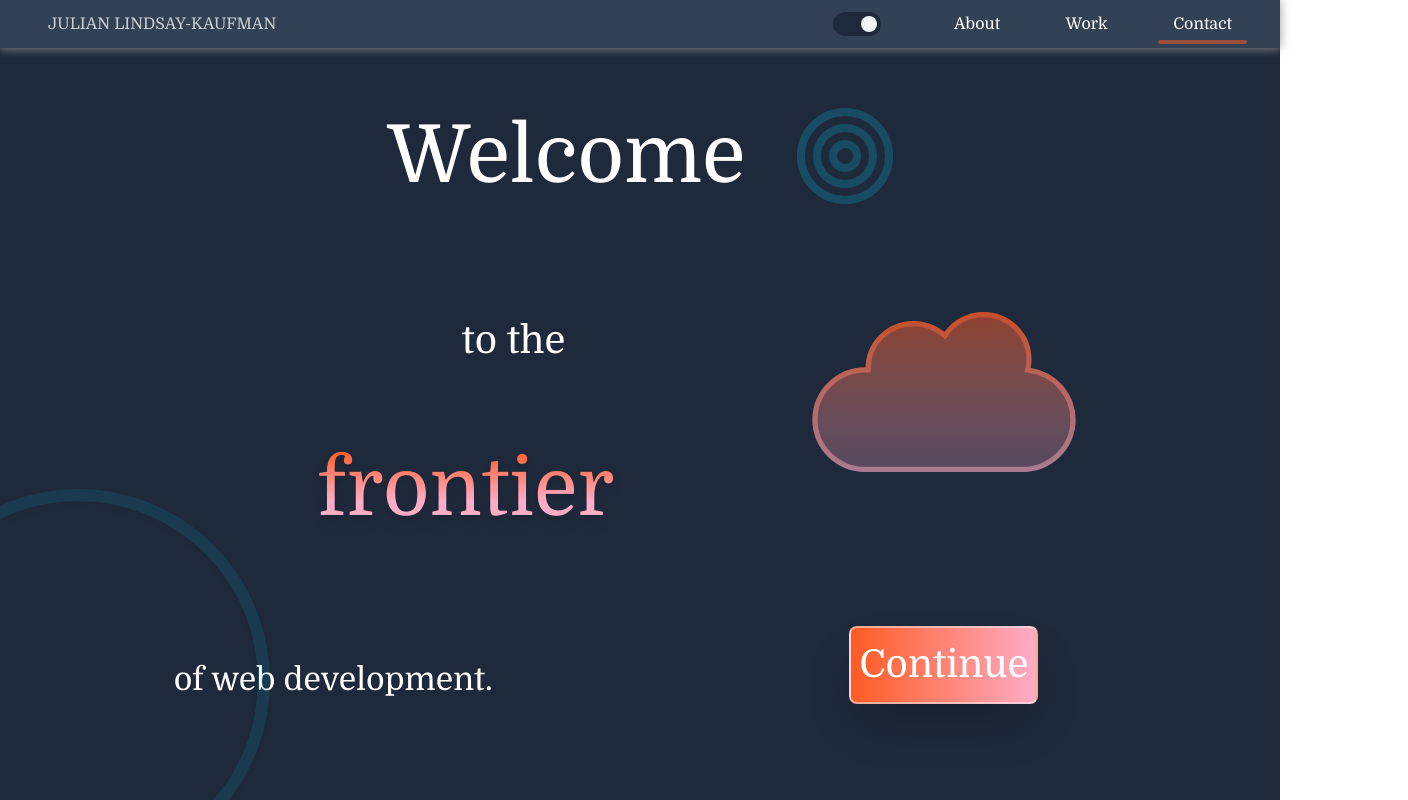
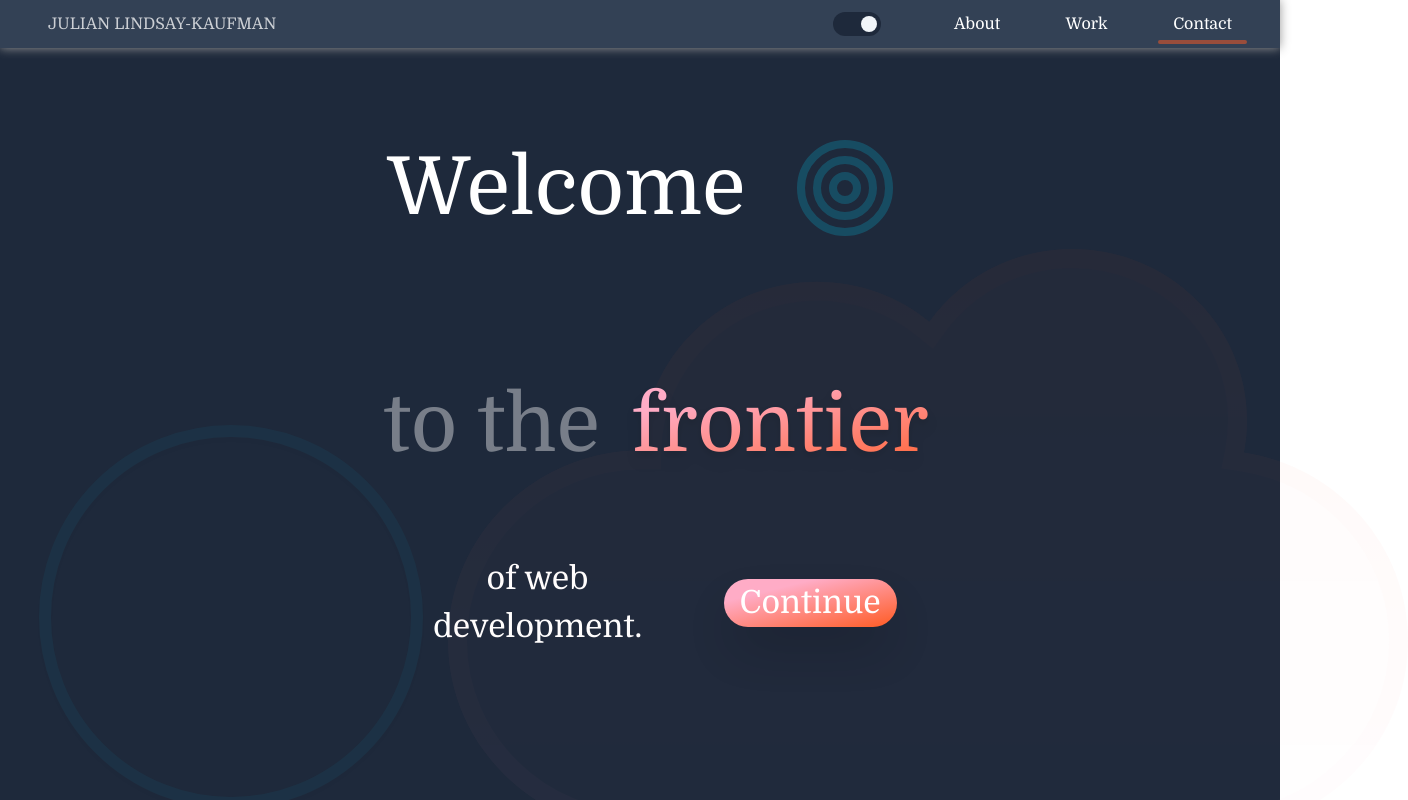
Before and after one commit to julianlk522/portfo, a Next.js app: page / in a window 1280 px wide. Both pictures are taken after a click on the item 856 px from the left and 24 px from the top of the page. Shown: the top 800 px of the page, 1408 px wide, since content can reach past the window. Built offline with nearby package versions, Linux system fonts and the light colour scheme.

Commit message:
redesign Index continueButton and add hover bg effect, update bgCloud dimentions/opacity and remove updateCloudOpacity func, add Index container and child variants for fade-in effect, tweak gradient settings for tomatoToLightPink in tailwind.config

```diff
--- a/components/Navbar.tsx
+++ b/components/Navbar.tsx
@@ -23,9 +23,7 @@ export default function Navbar({ navVisible, darkMode, setDarkMode }) {
 		<motion.nav
 			id='navbar'
 			className={`${
-				darkMode
-					? 'bg-slate-700 text-white shadow-navbarDarkMild'
-					: 'bg-white'
+				darkMode ? 'bg-slate-700 text-white shadow-navbar' : 'bg-white'
 			} h-[5%] fixed top-0 left-0 w-full justify-between items-center z-[2]`}
 			style={{
 				display: navVisible ? 'flex' : 'none',
--- a/components/ProjectsGrid.tsx
+++ b/components/ProjectsGrid.tsx
@@ -16,7 +16,7 @@ function ProjectsGrid({ darkMode }) {
 			id='projectsGrid'
 			className={`${
 				darkMode && 'text-white'
-			} max-w-2xl lg:my-0 mx-4 relative grid grid-rows-12 grid-cols-4 sm:grid-cols-3 gap-8 items-center`}
+			} max-w-3xl lg:my-0 mx-4 relative grid grid-rows-12 grid-cols-4 sm:grid-cols-3 gap-8 items-center`}
 		>
 			<div
 				id='projectsGridShadow'
--- a/pages/index.tsx
+++ b/pages/index.tsx
@@ -7,44 +7,46 @@ import Contact from '../components/Contact'
 import cloud from '../public/Cloud.svg'
 
 export default function Home({ darkMode }) {
+	const welcomeContainerRef = useRef(null)
 	const continueRef = useRef(null)
 	const hueRotateRef = useRef(null)
 	const innerCircleRef = useRef(null)
 	const middleCircleRef = useRef(null)
 	const outerCircleRef = useRef(null)
 	const [hueCoef, setHueCoef] = useState<number>(0)
-	const [brightnessMagnitude, setBrightnessMagnitude] = useState(1)
+
 	const { scrollYProgress } = useScroll()
 
-	const opacityTransform = useTransform(scrollYProgress, [0, 0.2], [1, 0])
+	const containerVariants = {
+		initial: {
+			y: -50,
+			transition: {
+				delay: 0.5,
+			},
+		},
+		visible: {
+			y: 0,
+			transition: {
+				delayChildren: 0.25,
+				staggerChildren: 0.5,
+			},
+		},
+	}
 
-	const updateCloudOpacity = (e: React.MouseEvent) => {
-		const navbarHeight = 0.05
-		const heightInPxFromNavbar =
-			e.clientY - window.innerHeight * navbarHeight
-		const heightInPxAtScreenCenter =
-			(window.innerHeight * (1 - navbarHeight)) / 2
-		const distanceFromScreenCenter = Math.abs(
-			heightInPxFromNavbar - heightInPxAtScreenCenter
-		)
-		const distanceFromEdges =
-			heightInPxAtScreenCenter - distanceFromScreenCenter
-
-		const minimumOpacity = 0.25
-		const possibleOpacityGrowth = 1 - minimumOpacity
-		const desiredOpacity =
-			distanceFromEdges /
-				(heightInPxAtScreenCenter * (1 / possibleOpacityGrowth)) +
-			minimumOpacity
-
-		setBrightnessMagnitude(desiredOpacity)
-		document.getElementById('hueRotateRef').style.opacity =
-			brightnessMagnitude.toString()
+	const childVariants = {
+		initial: {
+			opacity: 0,
+		},
+		visible: {
+			opacity: 1,
+		},
 	}
 
 	useEffect(() => {
-		document.getElementById('welcomeContainer').style.opacity = '1'
+		if (darkMode) welcomeContainerRef.current.style.opacity = '1'
 	}, [darkMode])
+
+	const opacityTransform = useTransform(scrollYProgress, [0, 0.2], [1, 0])
 
 	return (
 		<>
@@ -57,28 +59,47 @@ export default function Home({ darkMode }) {
 				<link rel='icon' href='/favicon.ico' />
 			</Head>
 			<motion.section
+				ref={welcomeContainerRef}
 				id='welcomeContainer'
 				className={`${
-					darkMode ? 'bg-slate-800' : 'bg-mainBgFaded'
+					darkMode
+						? 'bg-slate-800 text-white'
+						: 'bg-mainBgFaded text-stone-500'
 				} bg-cover h-full flex flex-col items-center relative z-[1]`}
 				style={{
+					padding: 'clamp(8rem, 8vw, 8vh) clamp(2rem, 6vw, 6vh)',
 					opacity: darkMode ? '1' : opacityTransform,
-					padding: 'clamp(6rem, 8vw, 8vh) clamp(2rem, 6vw, 6vh)',
 				}}
 				onMouseMove={(e: React.MouseEvent) => {
 					setHueCoef((prev) => prev + e.movementX / 4)
-					document.getElementById(
-						'hueRotateRef'
-					).style.filter = `hue-rotate(${hueCoef}deg)`
-					updateCloudOpacity(e)
+					hueRotateRef.current.style.filter = `hue-rotate(${hueCoef}deg)`
 				}}
+				initial='initial'
+				variants={containerVariants}
+				whileInView='visible'
+				viewport={{ once: true }}
 			>
 				<div
+					id='bgCloud'
+					ref={hueRotateRef}
+					className={`${
+						darkMode ? 'opacity-5' : 'opacity-10'
+					} absolute bottom-[-5%] right-[-10%] h-3/4 w-3/4`}
+				>
+					<Image
+						src={cloud}
+						layout='fill'
+						objectFit='contain'
+						alt='illustration'
+					/>
+				</div>
+				<motion.div
 					id='welcomeTitleContainer'
 					className='flex justify-center items-center'
 					style={{ marginBottom: 'clamp(2rem, 12vw, 12vh)' }}
+					variants={childVariants}
 				>
-					<h1
+					<motion.h1
 						className={`${darkMode && 'text-white'}`}
 						style={{
 							fontSize: 'clamp(2rem, 10vw, 10vh)',
@@ -86,7 +107,7 @@ export default function Home({ darkMode }) {
 						}}
 					>
 						Welcome
-					</h1>
+					</motion.h1>
 					<motion.div
 						id='welcomeTextCircles'
 						ref={outerCircleRef}
@@ -117,65 +138,59 @@ export default function Home({ darkMode }) {
 							className='absolute w-8 h-8 left-[30%] top-[30%] rounded-full border-8 border-[#00d8ff]'
 						></div>
 					</motion.div>
-				</div>
+				</motion.div>
+
 				<div
 					id='welcomeContentContainer'
 					className='h-full flex justify-between'
 				>
 					<div
 						id='welcomeTextContent'
-						className='flex flex-col h-full w-full justify-between max-h-[50vw] sm:pr-8'
+						className='flex flex-col h-full w-full justify-evenly max-h-[50vw]'
 					>
-						<h3
+						<motion.div
+							className='flex justify-between items-center'
+							style={{ fontSize: 'clamp(2rem, 10vw, 10vh)' }}
+							variants={childVariants}
+						>
+							<span
 								className={`${
-								darkMode && 'text-white'
-							} self-end md:self-auto ml-[50%]`}
-							style={{
-								fontSize: 'clamp(1rem, 3vw, 6vh)',
-							}}
+									darkMode && 'text-white opacity-40'
+								} min-w-fit`}
 							>
 								to the
-						</h3>
-
+							</span>
 							<h2
-							className='relative my-8 md:my-12 text-8xl bg-tomatoToLightPink text-transparent bg-clip-text after:absolute after:top-[-125%] md:after:top-[50%] after:left-[-100%] after:border-[6px] after:w-48 after:h-48 md:after:w-96 md:after:h-96 after:rounded-full md:after:border-[12px] after:border-opacity-10 after:border-[#00d8ff] drop-shadow-lg'
+								className='relative bg-tomatoToLightPink text-transparent bg-clip-text after:absolute after:top-[-125%] md:after:top-[50%] after:left-[-200%] after:border-[6px] after:w-48 after:h-48 md:after:w-96 md:after:h-96 after:rounded-full md:after:border-[12px] after:border-opacity-5 after:border-[#00d8ff] drop-shadow-lg'
 								style={{
-								marginLeft: 'max(25%, 6rem)',
-								fontSize: 'clamp(2rem, 10vw, 10vh)',
+									marginLeft: 'min(25%, 2rem)',
 								}}
 							>
 								frontier
 							</h2>
-						<h3
-							className={`${
-								darkMode && 'text-white'
-							} text-center sm:text-left mt-8 md:mt-12`}
+						</motion.div>
+						<div
+							className='flex justify-between items-center mt-8 md:mt-12'
 							style={{
 								fontSize: 'clamp(1.25rem, 4vw, 4vh)',
 							}}
 						>
+							<motion.h3
+								className={`${
+									darkMode && 'text-white'
+								} text-center`}
+								variants={childVariants}
+							>
 								of web development.
-						</h3>
-					</div>
-					<div
-						id='welcomeVisualContent'
-						className='hidden sm:flex flex-col items-center h-full justify-center md:justify-between max-h-[50vw]'
-					>
-						<div
-							id='hueRotateRef'
-							ref={hueRotateRef}
-							className='flex flex-shrink relative max-h-[20vh] max-w-[50vw]'
-						>
-							<Image src={cloud} alt='illustration' />
-						</div>
+							</motion.h3>
 							<motion.button
 								id='continueButton'
-							className={`${
+								className={`relative px-4 hidden md:block rounded-[2rem] bg-tomatoToLightPink before:absolute before:top-[4px] before:left-[4px] before:right-[4px] before:bottom-[4px] before:bg-[rgba(255,255,255,0.9)] before:z-[-1] before:rounded-[3rem] hover:before:bg-transparent hover:text-white ${
 									darkMode
-									? 'border-slate-100 border-opacity-50 shadow-2xl'
-									: 'drop-shadow-mediusmark border-[#ffacc6]'
-							} hidden md:block p-2 text-white rounded-lg bg-gradient-to-r from-[#FF5B23] to-[#ffacc6] border-2 `}
-							style={{ fontSize: 'clamp(1rem, 3vw, 6vh)' }}
+										? 'border-slate-100 shadow-2xl text-white'
+										: 'drop-shadow-mediumDark'
+								}`}
+								style={{ marginLeft: 'min(25%, 2rem)' }}
 								whileHover={{ scale: 1.1 }}
 								whileTap={{ scale: 0.9 }}
 								onClick={() =>
@@ -183,40 +198,13 @@ export default function Home({ darkMode }) {
 										behavior: 'smooth',
 									})
 								}
+								variants={childVariants}
 							>
 								Continue
 							</motion.button>
 						</div>
 					</div>
-				<div
-					id='hueRotateRef'
-					ref={hueRotateRef}
-					className='sm:hidden flex flex-shrink relative max-h-[20vh] max-w-[50vw]'
-					style={{ marginTop: 'clamp(4rem, 12vw, 12vh)' }}
-				>
-					<Image src={cloud} alt='illustration' />
 				</div>
-				<motion.button
-					id='continueButtonSmallScreen'
-					className={`${
-						darkMode
-							? 'border-slate-100 border-opacity-50 shadow-2xl'
-							: 'drop-shadow-mediusmark border-[#ffacc6]'
-					} md:hidden max-w-[12rem] p-2 text-white rounded-lg bg-gradient-to-r from-[#FF5B23] to-[#ffacc6] border-2 `}
-					style={{
-						fontSize: 'clamp(1rem, 3vw, 6vh)',
-						marginTop: 'clamp(4rem, 12vw, 12vh)',
-					}}
-					whileHover={{ scale: 1.1 }}
-					whileTap={{ scale: 0.9 }}
-					onClick={() =>
-						continueRef.current.scrollIntoView({
-							behavior: 'smooth',
-						})
-					}
-				>
-					Continue
-				</motion.button>
 			</motion.section>
 			<div ref={continueRef}></div>
 			<Work darkMode={darkMode} />
--- a/styles/globals.css
+++ b/styles/globals.css
@@ -73,7 +73,7 @@ a {
 
 /* thanks Next.js! *facepalm* */
 #hueRotateRef > span {
-	max-height: 20vh;
+	overflow: visible;
 }
 
 /* move to Work.module.css */
--- a/tailwind.config.js
+++ b/tailwind.config.js
@@ -9,7 +9,7 @@ module.exports = {
 		extend: {
 			backgroundImage: {
 				tomatoToLightPink:
-					'linear-gradient(180deg, #FF5B23, #FFACC6 65%)',
+					'linear-gradient(166deg, rgba(255,172,198,1) 25%, rgba(255,91,35,1) 100%)',
 				sunrise:
 					'linear-gradient(180deg, rgba(255, 0, 0, 0.9) 0%, rgba(255, 91, 35, 0.3) 100%)',
 				sunset: 'linear-gradient(180deg, rgba(252, 17, 17, 0.4) 42.19%, rgba(151, 71, 255, 0.4) 100%)',
@@ -25,7 +25,7 @@ module.exports = {
 			},
 			boxShadow: {
 				thick: '0px 6px 20px 0px rgba(0,0,0,0.65)',
-				navbarDarkMild: '0px 0px 10px #999',
+				navbar: '0px 0px 10px #999',
 			},
 		},
 		screens: {
```
Lines whose indentation alone changed are shown as unchanged.
